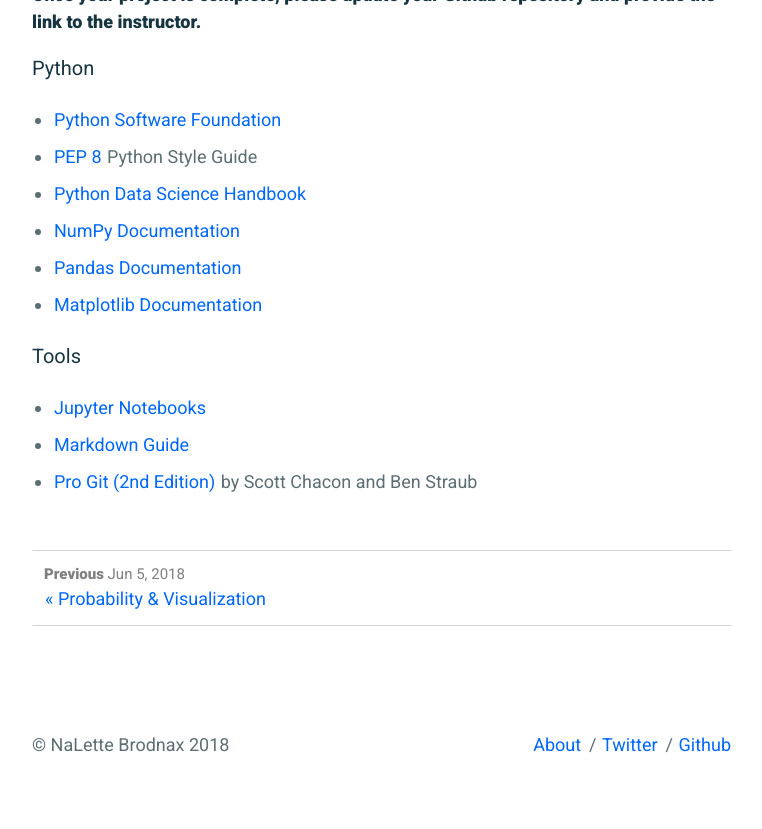
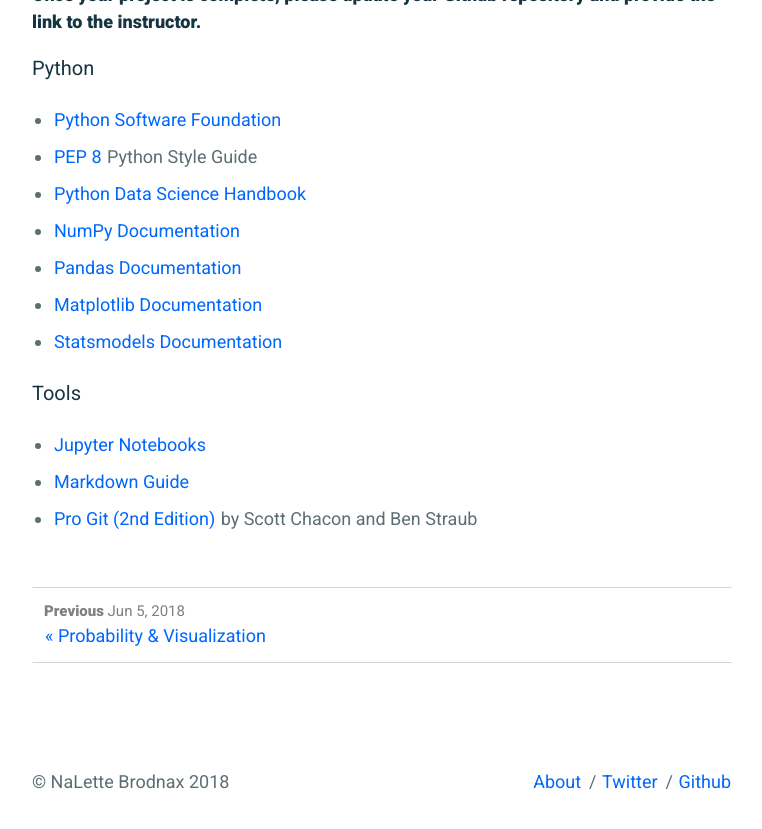
Before and after one commit to anhnguyendepocen/python-stats, a Jekyll site: the page built from _posts/2018-06-06-lecture4.md, in a window 1280 px wide and 900 px high, scrolled down 1561 px. Shown: the top 829 px of the window, without its empty margins (258-1020 px from the left). Built offline with Jekyll 4.4.1, drawn with Linux system fonts in a browser that asks for light colours.

Commit message:
updated slides and link to statsmodels docs

```diff
--- a/_posts/2018-06-06-lecture4.md
+++ b/_posts/2018-06-06-lecture4.md
@@ -47,6 +47,7 @@
  * <a href="https://docs.scipy.org/doc/numpy/" target="_blank">NumPy Documentation</a>
  * <a href="http://pandas.pydata.org/pandas-docs/stable/" target="_blank">Pandas Documentation</a>
  * <a href="https://matplotlib.org/" target="_blank">Matplotlib Documentation</a>
+ * <a href="http://www.statsmodels.org/stable/index.html" target="_blank">Statsmodels Documentation</a>
 
 ### Tools
  * <a href="https://jupyter.org/" target="_blank">Jupyter Notebooks</a>
```
Also changed, not shown: 6 other files.
